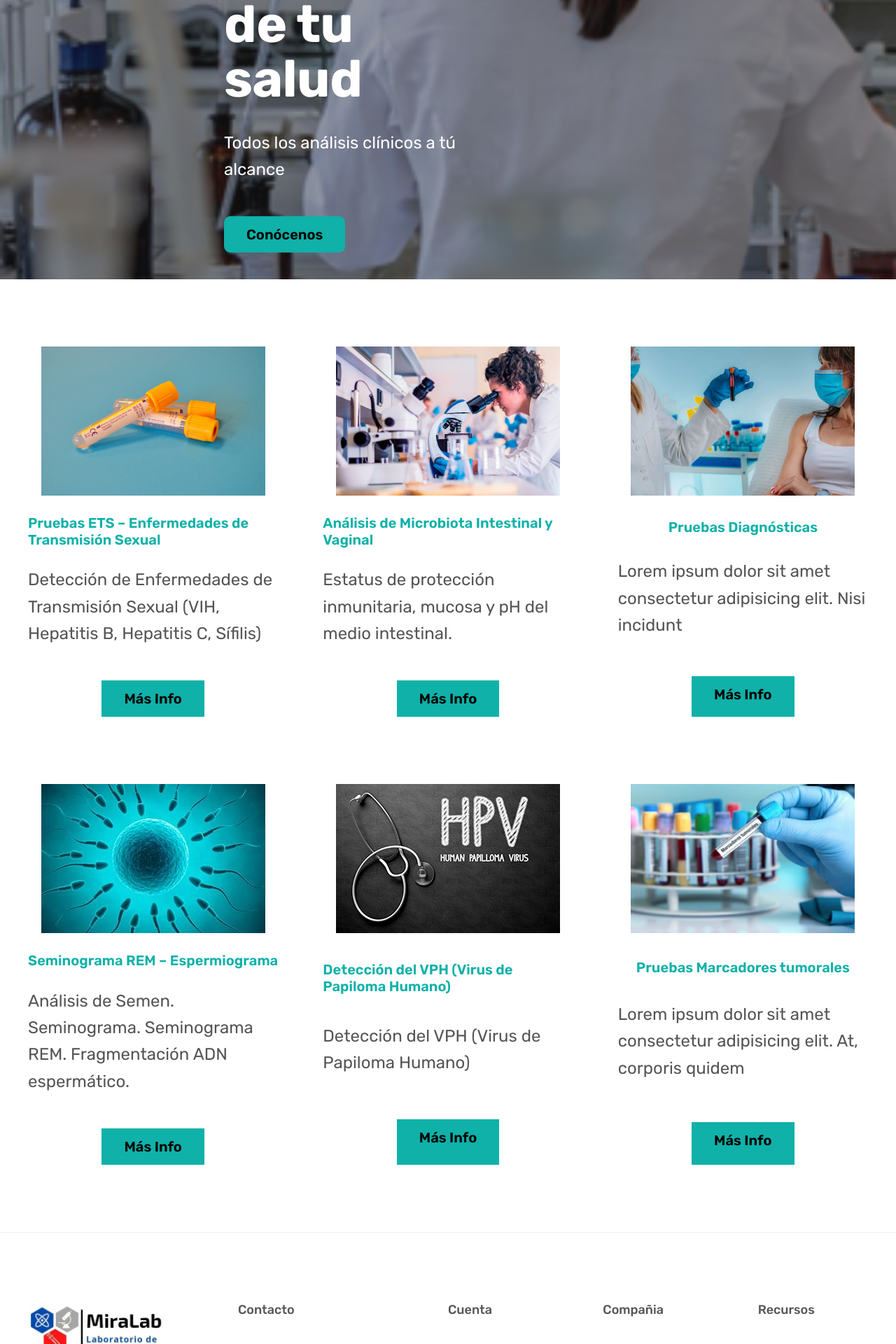
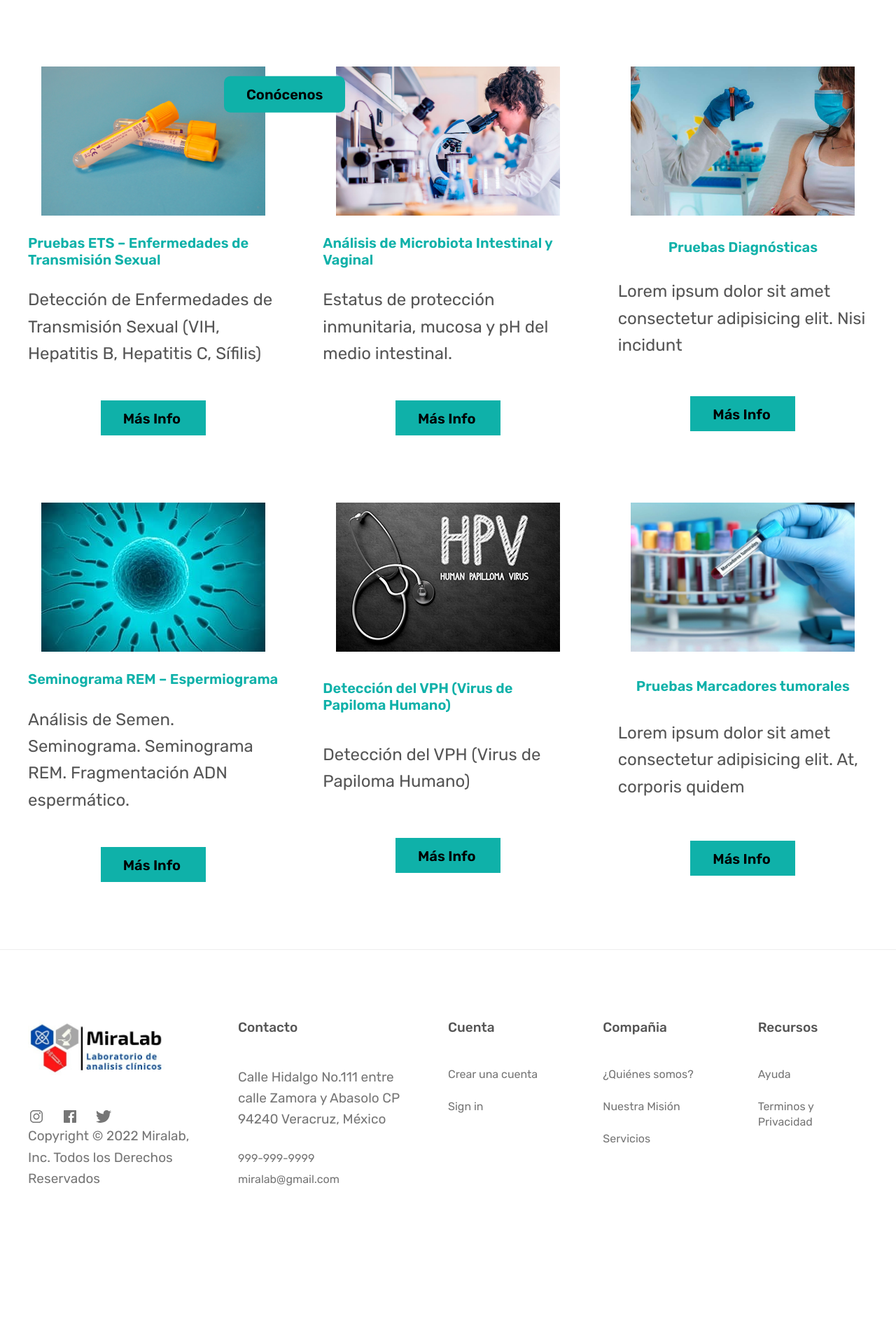
Before and after one commit to Ilegonzalezc/miralab, a PHP site: page /views/productos.html in a window 1280 px wide. Shown: the part 401-2321 px from the top of the page at 70% size. After the commit the page ends 2244 px from the top, so only its background shows below. Run offline with PHP 8.4, Linux system fonts and the light colour scheme.

Commit message:
[ADD]add laboratory banner and adjust footer text size

```diff
--- a/css/footer.css
+++ b/css/footer.css
@@ -1,6 +1,10 @@
 .footer {
   padding: 9.6rem 0;
   border-top: 1px solid #eee;
+}
+
+.footer p {
+  font-size: 1.9rem;
 }
 
 .grid--footer {
--- a/css/header.css
+++ b/css/header.css
@@ -1,14 +1,48 @@
 .header {
-  height: 100vh;
+  height: 50vh;
   position: relative;
+  background-size: cover;
+  color: #fff;
+}
+
+.header-banner-1 {
 
   background-image: linear-gradient(
-      rgba(34, 34, 34, 0.4),
-      rgba(34, 34, 34, 0.4)
-    ),
-    url(../images/laboratory_banner_1.jpeg);
-  background-size: cover;
-  color: #fff;
+    rgba(34, 34, 34, 0.4),
+    rgba(34, 34, 34, 0.4)
+  ),
+  url(../images/laboratory_banner_1.jpeg);
+
+}
+
+.header-banner-2 {
+
+  background-image: linear-gradient(
+    rgba(34, 34, 34, 0.4),
+    rgba(34, 34, 34, 0.4)
+  ),
+  url(../images/laboratory_banner_2.webp);
+
+}
+
+.header-banner-3 {
+
+  background-image: linear-gradient(
+    rgba(34, 34, 34, 0.4),
+    rgba(34, 34, 34, 0.4)
+  ),
+  url(../images/laboratory_banner_3.webp);
+
+}
+
+.header-banner-4 {
+
+  background-image: linear-gradient(
+    rgba(34, 34, 34, 0.4),
+    rgba(34, 34, 34, 0.4)
+  ),
+  url(../images/laboratory_banner_4.jpg);
+
 }
 
 /***********************/
--- a/css/main-productos.css
+++ b/css/main-productos.css
@@ -5,3 +5,8 @@
 .section-gallery {
   padding: 9.6rem 0;
 }
+
+.btn-link {
+  width: 15rem;
+  height: 5rem;
+}
--- a/index.html
+++ b/index.html
@@ -19,7 +19,7 @@
   </head>
   <body>
     <!-- HEADER -->
-    <header class="header">
+    <header class="header header-banner-1">
       <div class="header-container-1">
         <span class="title">Laboratorio Miralab</span>
 
--- a/views/contacto.html
+++ b/views/contacto.html
@@ -19,7 +19,7 @@
   </head>
   <body>
     <!-- HEADER -->
-    <header class="header">
+    <header class="header header-banner-4">
       <div class="header-container-1">
         <span class="title">Laboratorio Miralab</span>
 
@@ -63,7 +63,7 @@
                 </iframe>
                 <div class="box-info">
                     <h4 class="box-title"><i class="fas fa-map-marker-alt"></i> Dirección</h4>
-                    <p>Calle Hidalgo No.111 entre calle Zamora y Abasolo. CP 94240 Veracruz, México.</p>
+                    <p>Calle Hidalgo No.111 entre calle Zamora y Abasolo.<br> CP 94240 Veracruz, México.</p>
                     <h4 class="box-title"><i class="fas fa-calendar-alt"></i> Horario</h4>
                     <p>Lunes - Sábado: 6:00 am - 3:00 pm</p>
                     <p>Domingo: 7:00 am - 2:00 pm</p>
--- a/views/presupuesto.html
+++ b/views/presupuesto.html
@@ -19,7 +19,7 @@
   </head>
   <body>
     <!-- HEADER -->
-    <header class="header">
+    <header class="header header-banner-3">
       <div class="header-container-1">
         <span class="title">Laboratorio Miralab</span>
 
--- a/views/productos.html
+++ b/views/productos.html
@@ -20,7 +20,7 @@
   </head>
   <body>
     <!-- HEADER -->
-    <header class="header">
+    <header class="header header-banner-2">
       <div class="header-container-1">
         <span class="title">Laboratorio Miralab</span>
 
@@ -63,42 +63,42 @@
             <img src="../images/gallery-1.jpg" alt="Prueba de ETS" class="gallery-img" />
             <h4 class="card-title">Pruebas ETS – Enfermedades de Transmisión Sexual</h4>
           <p>Detección de Enfermedades de Transmisión Sexual (VIH, Hepatitis B, Hepatitis C, Sífilis)</p>
-          <a href="#" class="btn">Más Info</a>
+          <a href="#" class="btn btn-link">Más Info</a>
           </div>
 
           <div class="gallery-item">
             <img src="../images/gallery-2.jpg" alt="Análisis Microbiota Intestinal" class="gallery-img" />
             <h4 class="card-title">Análisis de Microbiota Intestinal y Vaginal</h4>
           <p>Estatus de protección inmunitaria, mucosa y pH del medio intestinal.</p>
-          <a href="#" class="btn">Más Info</a>
+          <a href="#" class="btn btn-link">Más Info</a>
           </div>
 
           <div class="gallery-item">
              <img src="../images/gallery-3.jpg" alt="Pruebas Diagnósticas" class="gallery-img" />
             <h4 class="card-title">Pruebas Diagnósticas</h4>
           <p>Lorem ipsum dolor sit amet consectetur adipisicing elit. Nisi incidunt</p>
-          <a href="#" class="btn">Más Info</a>
+          <a href="#" class="btn btn-link">Más Info</a>
           </div>
 
           <div class="gallery-item">
             <img src="../images/gallery-4.jpg" alt="Seminograma" class="gallery-img" />
            <h4 class="card-title">Seminograma REM – Espermiograma</h4>
          <p>Análisis de Semen. Seminograma. Seminograma REM. Fragmentación ADN espermático.</p>
-         <a href="#" class="btn">Más Info</a>
+         <a href="#" class="btn btn-link">Más Info</a>
          </div>
 
          <div class="gallery-item">
           <img src="../images/gallery-5.jpg" alt="Detección del VPH" class="gallery-img" />
          <h4 class="card-title">Detección del VPH (Virus de Papiloma Humano)</h4>
        <p>Detección del VPH (Virus de Papiloma Humano)</p>
-       <a href="#" class="btn">Más Info</a>
+       <a href="#" class="btn btn-link">Más Info</a>
        </div>
 
        <div class="gallery-item">
         <img src="../images/gallery-6.webp" alt="Prueba Marcadores tumorales" class="gallery-img" />
        <h4 class="card-title">Pruebas Marcadores tumorales</h4>
      <p>Lorem ipsum dolor sit amet consectetur adipisicing elit. At, corporis quidem</p>
-     <a href="#" class="btn">Más Info</a>
+     <a href="#" class="btn btn-link">Más Info</a>
      </div>
         </div>
       </div>
```
